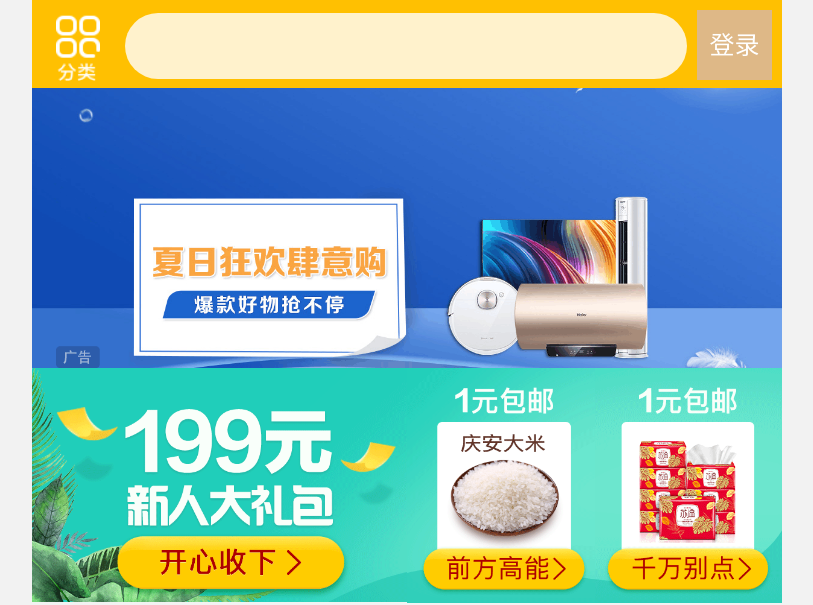
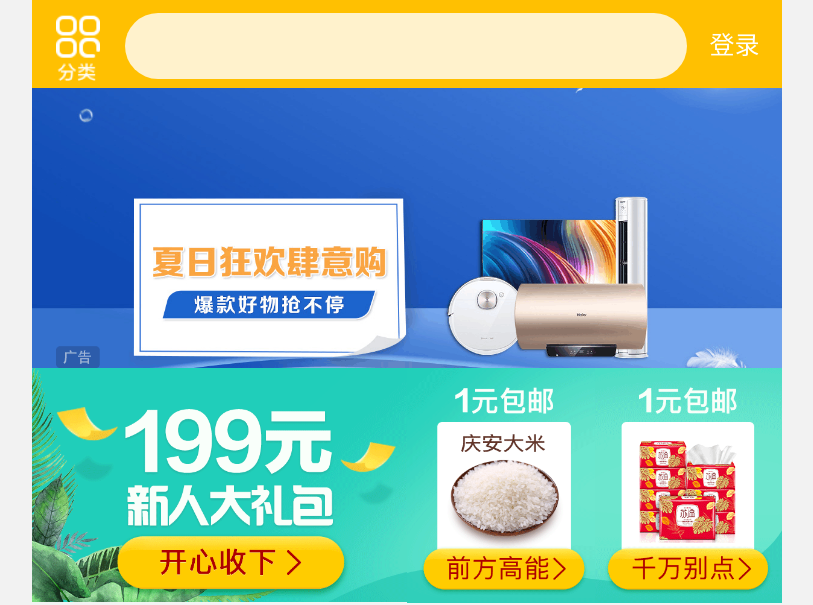
Before and after one commit to slyfox2046/suningLayouA, a plain HTML site: page index.html in a window 1280 px wide. Shown: the top 605 px of the page, without its empty margins (233-1046 px from the left). Drawn offline with Linux system fonts and the light colour scheme.

Commit message:
suning layout

```diff
--- a/css/index.less
+++ b/css/index.less
@@ -45,7 +45,7 @@ body {
     width: 75rem / @baseFont;
     height: 70rem / @baseFont;
     margin: 10rem / @baseFont;
-    background-color: burlywood;
+    // background-color: burlywood;
     // background:url(../images/login.png) no-repeat;
     // background-size: 75rem/@baseFont 70rem/@baseFont ;
 
@@ -53,7 +53,7 @@ body {
     text-align: center;
     color: #fff;
     line-height: 70rem / @baseFont;
-    text-shadow: 3px 3px 10px 10px;
+    // text-shadow: 3px 3px 10px 10px;
   }
 }
 
```
Also changed, not shown: css/index.css.
